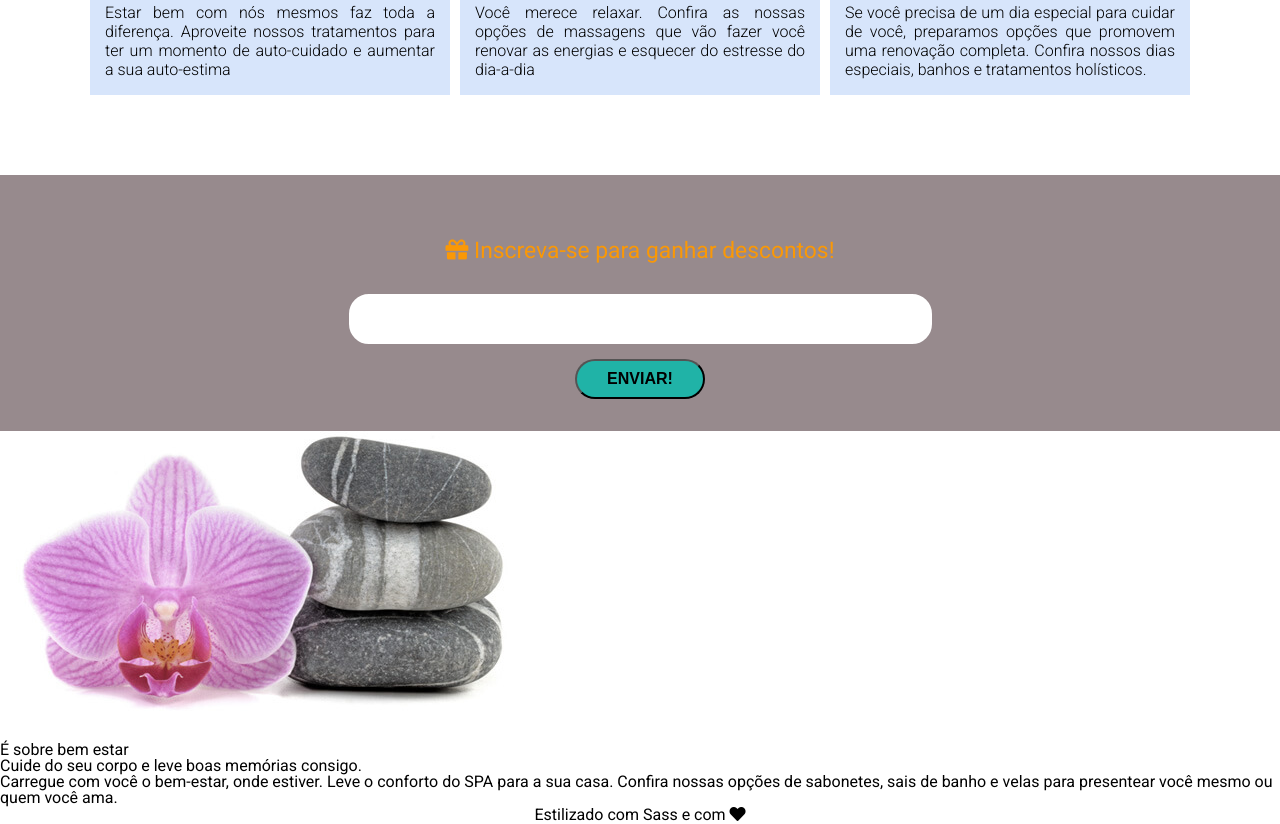
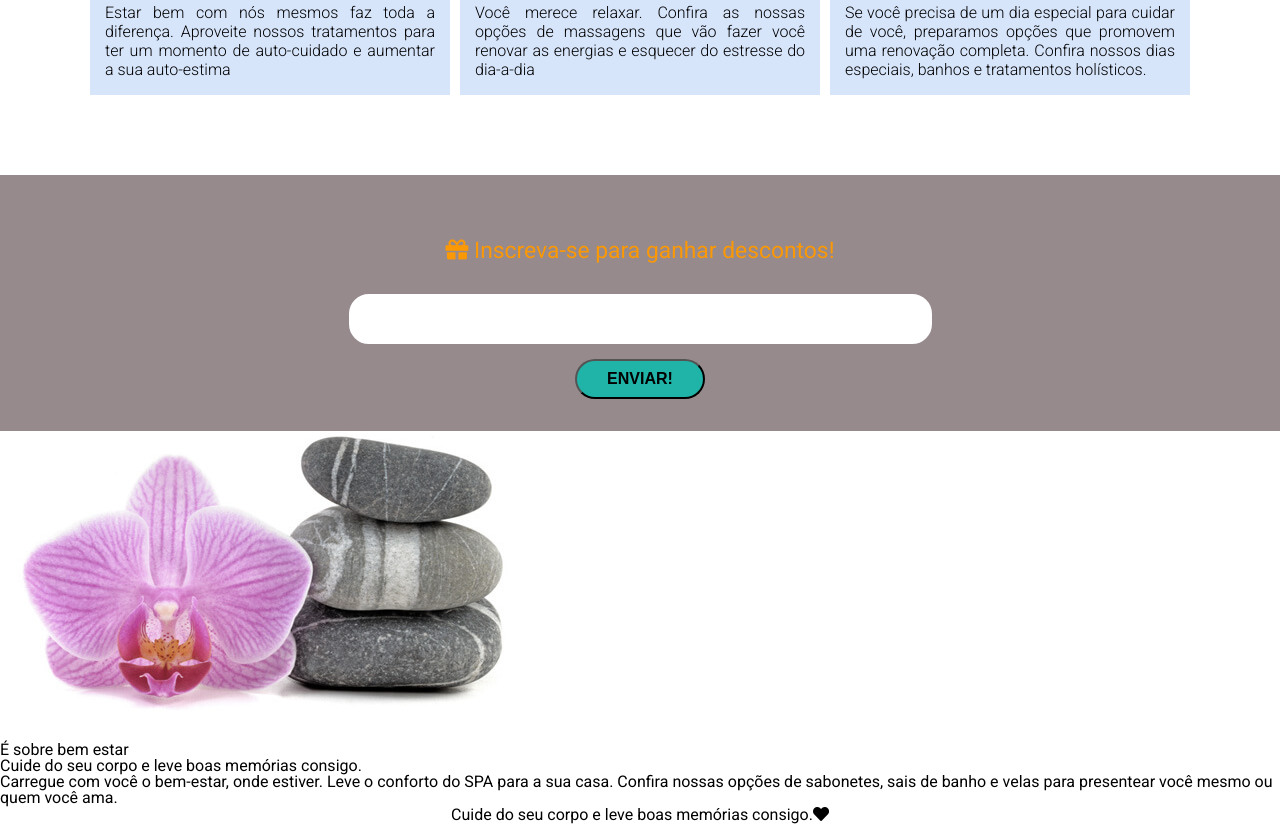
Before and after one commit to MumenMansour/projetoSPA-Sass-HTML-JS, a plain HTML site: page index.html in a window 1280 px wide. Shown: the part 858-1682 px from the top of the page. Drawn offline with nearby package versions, Linux system fonts and the light colour scheme.

Commit message:
Changes to be committed: 	modified:   index.html

```diff
--- a/index.html
+++ b/index.html
@@ -5,7 +5,7 @@
     <meta charset="UTF-8">
     <meta http-equiv="X-UA-Compatible" content="IE=edge">
     <meta name="viewport" content="width=device-width, initial-scale=1.0">
-    <title>Alura SPA</title>
+    <title>Descanço SPA</title>
     <link rel="preconnect" href="https://fonts.googleapis.com">
     <link rel="preconnect" href="https://fonts.gstatic.com" crossorigin>
     <link
@@ -95,7 +95,7 @@
         </section>
     </main>
     <footer>
-        Estilizado com Sass e com <i class="fas fa-heart"></i>
+        Cuide do seu corpo e leve boas memórias consigo.<i class="fas fa-heart"></i>
     </footer>
 
 </body>
```
